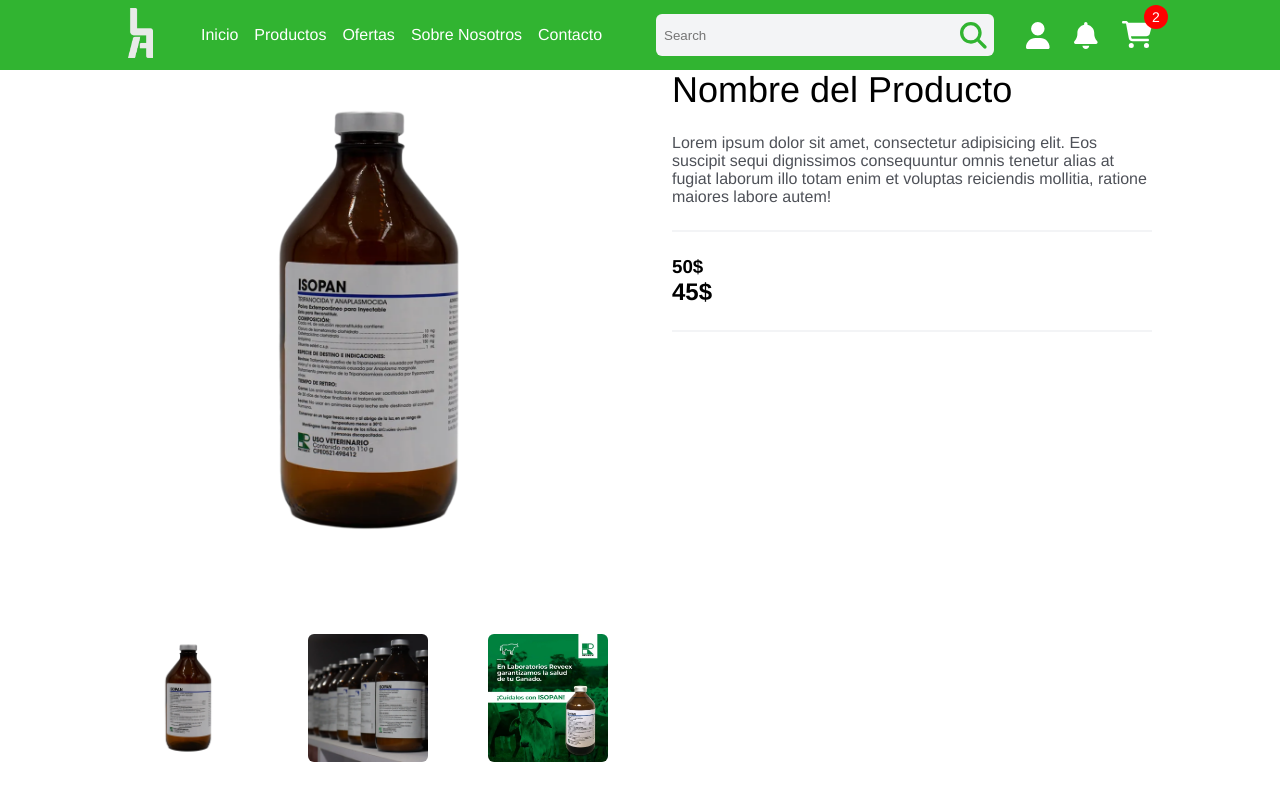
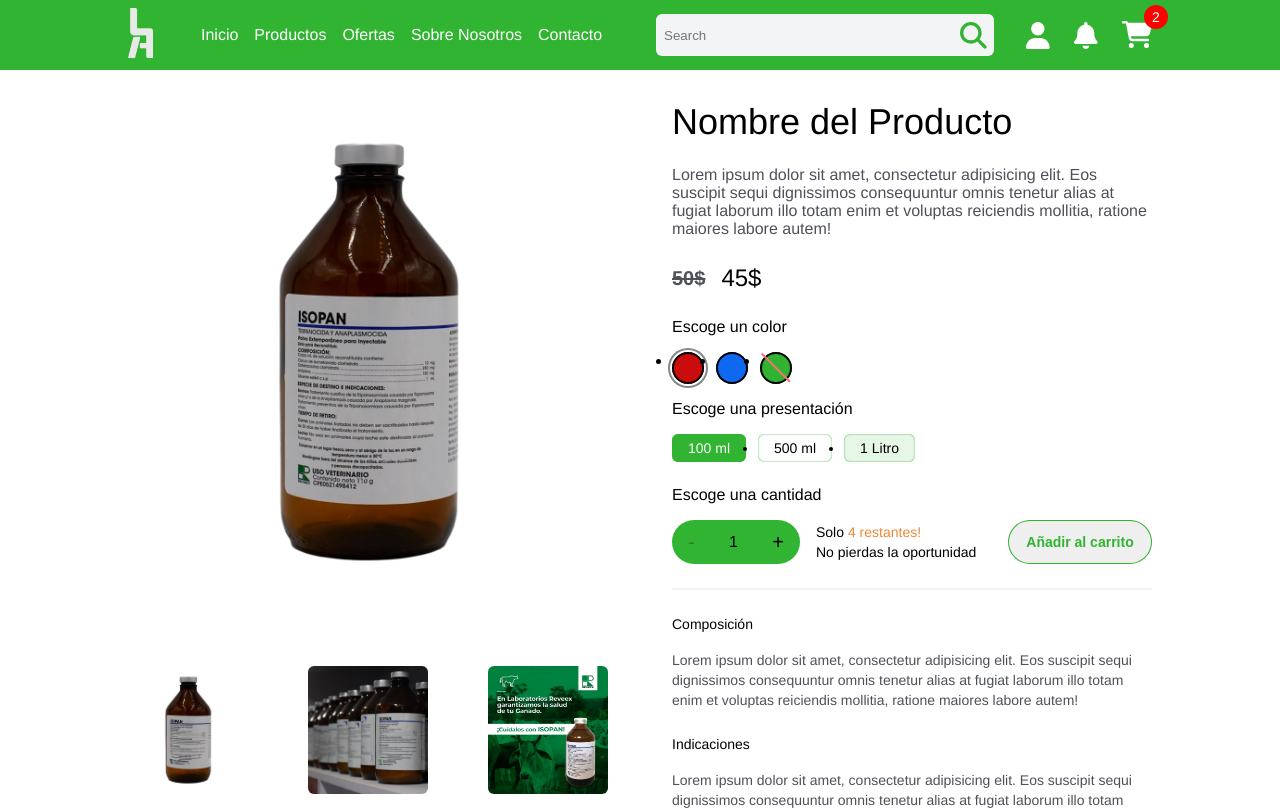
Before and after one commit to yealuis/LaFincaEcommerce, a Next.js app: page /productos/a in a window 1280 px wide. Shown: the top 810 px of the page. Built offline with nearby package versions, Linux system fonts and the light colour scheme.

Commit message:
continuacion de la pagina de producto, arreglo en el nombre de unos archivos y ajustes menores

```diff
--- a/src/app/productos/[slug]/page.js
+++ b/src/app/productos/[slug]/page.js
@@ -1,5 +1,7 @@
 import ProductImages from "@/components/ProductImages"
 import styles from "./page.module.css"
+import CustomizeProducts from "@/components/CustomizeProducts"
+import Add from "@/components/Add"
 
 const ProductSinglePage = () => {
   return (
@@ -12,12 +14,25 @@
       <div className={styles.productText}>
         <h1 className={styles.title}>Nombre del Producto</h1>
         <p className={styles.description}>Lorem ipsum dolor sit amet, consectetur adipisicing elit. Eos suscipit sequi dignissimos consequuntur omnis tenetur alias at fugiat laborum illo totam enim et voluptas reiciendis mollitia, ratione maiores labore autem!</p>
+        <div className={styles.priceDiv}>
+          <h3 className={styles.price}>50$</h3>
+          <h2 className={styles.discountPrice}>45$</h2>
+        </div>
+        <CustomizeProducts/>
+        <Add/>
         <div className={styles.divSeparator}/>
-        <div>
-          <h3>50$</h3>
-          <h2>45$</h2>
+        <div className={styles.productInfo}>
+          <h4 className={styles.secondaryTitle}>Composición</h4>
+          <p className={styles.description}>Lorem ipsum dolor sit amet, consectetur adipisicing elit. Eos suscipit sequi dignissimos consequuntur omnis tenetur alias at fugiat laborum illo totam enim et voluptas reiciendis mollitia, ratione maiores labore autem!</p>
         </div>
-        <div className={styles.divSeparator}/>
+        <div className={styles.productInfo}>
+          <h4 className={styles.secondaryTitle}>Indicaciones</h4>
+          <p className={styles.description}>Lorem ipsum dolor sit amet, consectetur adipisicing elit. Eos suscipit sequi dignissimos consequuntur omnis tenetur alias at fugiat laborum illo totam enim et voluptas reiciendis mollitia, ratione maiores labore autem!</p>
+        </div>
+        <div className={styles.productInfo}>
+          <h4 className={styles.secondaryTitle}>Administración</h4>
+          <p className={styles.description}>Lorem ipsum dolor sit amet, consectetur adipisicing elit. Eos suscipit sequi dignissimos consequuntur omnis tenetur alias at fugiat laborum illo totam enim et voluptas reiciendis mollitia, ratione maiores labore autem!</p>
+        </div>
       </div>
     </div>
   )
--- a/src/app/productos/[slug]/page.module.css
+++ b/src/app/productos/[slug]/page.module.css
@@ -5,6 +5,7 @@
   display: flex;
   flex-direction: column;
   gap: 4rem;
+  top: 2rem;
 
   @media (min-width: 768px) {
     padding-left: 2rem;
@@ -63,3 +64,32 @@
   background-color: #F3F4F6;
   height: 2px;
 }
+
+.priceDiv {
+  display: flex;
+  align-items: center;
+  gap: 1rem;
+}
+
+.price {
+  font-size: 1.25rem;
+  line-height: 1.75rem;
+  color: var(--fontGrey);
+  text-decoration: line-through;
+}
+
+.discountPrice {
+  font-weight: 500;
+  font-size: 1.5rem;
+  line-height: 2rem;
+}
+
+.productInfo {
+  font-size: 0.875rem;
+  line-height: 1.25rem;
+}
+
+.secondaryTitle {
+  margin-bottom: 1rem;
+  font-weight: 500;
+}
--- /dev/null
+++ b/src/components/Add.jsx
@@ -0,0 +1,36 @@
+'use client'
+import { useState } from "react"
+import styles from "./add.module.css"
+
+const Add = () => {
+  const stockNumber = 4
+  const [quantity, setQuantity] = useState(1)
+
+  const handleQuantity = (type) => {
+    if (type === "d" && quantity > 1) {
+      setQuantity((prev) => prev - 1)
+    }
+    if (type === "i" && quantity < stockNumber) {
+      setQuantity((prev) => prev + 1)
+    }
+  }
+
+  return (
+    <div className={styles.addContainer}>
+      <h4 className={styles.quantityTitle}>Escoge una cantidad</h4>
+      <div className={styles.quantityContainer}>
+        <div className={styles.quantityContainerDiv}>
+          <div className={styles.quantityButtons}>
+            <button className={styles.quantityButton} onClick={() => handleQuantity("d")} disabled={quantity <= 1}>-</button>
+            {quantity}
+            <button className={styles.quantityButton} onClick={() => handleQuantity("i")} disabled={quantity >= stockNumber}>+</button>
+          </div>
+          <div className={styles.quantityLeftInfo}>Solo <span style={{color:'#ed8936'}}>4 restantes!</span> <br />No pierdas la oportunidad</div>
+        </div>
+        <button className={styles.addButton}>Añadir al carrito</button>
+      </div>
+    </div>
+  )
+}
+
+export default Add
--- /dev/null
+++ b/src/components/CustomizeProducts.jsx
@@ -0,0 +1,26 @@
+import styles from "./customizeProducts.module.css"
+
+const CustomizeProducts = () => {
+  return (
+    <div className={styles.customizeContainer}>
+      <h4 className={styles.customizeTitle}>Escoge un color</h4>
+      <ul className={styles.chooseList}>
+        <li className={styles.chooseCircles}>
+          <div className={styles.chooseCirclesBorderBlue} />
+        </li>
+        <li className={`${styles.chooseCircles} ${styles.blue}`} ></li>
+        <li className={`${styles.chooseCircles} ${styles.notAllowed}`} >
+          <div className={styles.chooseCirclesBorderRed} />
+        </li>
+      </ul>
+      <h4 className={styles.customizeTitle}>Escoge una presentación</h4>
+      <ul className={styles.chooseList}>
+        <li className={`${styles.chooseSize}`}>100 ml</li>
+        <li className={`${styles.chooseSize} ${styles.chooseSizeNotSelected}`}>500 ml</li>
+        <li className={`${styles.chooseSize} ${styles.chooseSizeDisable}`}>1 Litro</li>
+      </ul>
+    </div>
+  )
+}
+
+export default CustomizeProducts
--- a/src/components/NavIcons.jsx
+++ b/src/components/NavIcons.jsx
@@ -32,8 +32,8 @@
         </div>
       )}
       <FontAwesomeIcon icon={faBell} className={styles.awesomeIcons} />
-      <div className={styles.cartContainer}>
-        <FontAwesomeIcon icon={faCartShopping} className={styles.awesomeIcons} onClick={() => setIsCartOpen((prev) => !prev)} />
+      <div className={styles.cartContainer} onClick={() => setIsCartOpen((prev) => !prev)}>
+        <FontAwesomeIcon icon={faCartShopping} className={styles.awesomeIcons} />
         <div className={styles.cartCounter}>
           2
           {/*counter*/}
--- a/src/components/SearchBar.jsx
+++ b/src/components/SearchBar.jsx
@@ -13,7 +13,7 @@
     const name = formData.get("name")
 
     if (name) {
-      router.push(`/list?name=${name}`)
+      router.push(`/productos?name=${name}`)
     }
   }
 
--- /dev/null
+++ b/src/components/add.module.css
@@ -0,0 +1,68 @@
+.addContainer {
+  display: flex;
+  flex-direction: column;
+  gap: 1rem;
+}
+
+.quantityTitle {
+  font-weight: 500;
+}
+
+.quantityContainer {
+  display: flex;
+  justify-content: space-between;
+}
+
+.quantityContainerDiv {
+  display: flex;
+  align-items: center;
+  gap: 1rem;
+}
+
+.quantityButtons {
+  background-color: var(--lafincaGreen);
+  padding: 0.5rem 1rem;
+  border-radius: 1.5rem;
+  display: flex;
+  align-items: center;
+  justify-content: space-between;
+  width: 8rem;
+}
+
+.quantityButton {
+  cursor: pointer;
+  font-size: 1.25rem;
+  line-height: 1.75rem;
+  border: none;
+  background-color: transparent;
+}
+
+.quantityLeftInfo {
+  font-size: 0.875rem;
+  line-height: 1.25rem;
+}
+
+.addButton {
+  width: 9rem;
+  font-size: 0.875rem;
+  line-height: 1.25rem;
+  border-radius: 1.5rem;
+  border: none;
+  padding: 0.5rem 1rem;
+  box-shadow: inset 0 0 0 1px var(--lafincaGreen);
+  color: var(--lafincaGreen);
+  font-weight: 600;
+  cursor: pointer;
+}
+
+.addButton:hover {
+  background-color: var(--lafincaGreen);
+  color: white;
+}
+
+.addButtonDisable {
+  cursor: not-allowed;
+  background-color: var(--lafincaLightGreen);
+  box-shadow: inset 0 0 0 0px ;
+  color: black;
+}
--- /dev/null
+++ b/src/components/customizeProducts.module.css
@@ -0,0 +1,85 @@
+.customizeContainer {
+  display: flex;
+  flex-direction: column;
+  gap: 1rem;
+}
+
+.customizeTitle {
+  font-weight: 500;
+}
+
+.chooseList {
+  display: flex;
+  align-items: center;
+  gap: 0.75rem;
+}
+
+.chooseCircles {
+  width: 2rem;
+  height: 2rem;
+  border-radius: 9999px;
+  box-shadow: inset 0 0 0 2px black;
+  cursor: pointer;
+  position: relative;
+  background-color: rgb(202, 12, 12);
+
+}
+
+.blue {
+  background-color: rgb(15, 105, 240);
+}
+
+.notAllowed {
+  cursor: not-allowed;
+  background-color: var(--lafincaGreen);
+
+}
+
+.chooseCirclesBorderBlue {
+  position: absolute;
+  width: 2.5rem;
+  height: 2.5rem;
+  border-radius: 9999px;
+  box-shadow: inset 0 0 0 2px rgb(130, 136, 138);
+  top: 50%;
+  left: 50%;
+  transform: translate(-50%, -50%);
+}
+
+.chooseCirclesBorderRed {
+  position: absolute;
+  width: 2.5rem;
+  height: 2px;
+  background-color: #F87171;
+  rotate: 45deg;
+  top: 50%;
+  transform: translate(-10%, 100%);
+}
+
+.chooseSize {
+  box-shadow: inset 0 0 2px var(--lafincaGreen);
+  background-color: var(--lafincaGreen);
+  color: white;
+  border-radius: 0.375rem;
+  padding: 0.25rem 1rem;
+  font-size: 0.875rem;
+  line-height: 1.25rem;
+  cursor: pointer;
+}
+
+.chooseSizeNotSelected {
+  color: black;
+  background-color: white;
+}
+
+.chooseSizeNotSelected:hover {
+  color: white;
+  background-color: var(--lafincaGreen);
+}
+
+.chooseSizeDisable {
+  background-color: var(--lafincaLightGreen);
+  box-shadow: inset 0 0 2px var(--lafincaGreen);
+  cursor: not-allowed;
+  color: black;
+}
--- a/src/components/navbar.module.css
+++ b/src/components/navbar.module.css
@@ -151,6 +151,7 @@
 
 .cartContainer {
   position: relative;
+  cursor: pointer;
 }
 
 .cartCounter {
```
Also changed, not shown: src/components/CategoryList.jsx (+7 -7 lines), src/components/CostumizeProducts.jsx (deleted, +0 -7 lines), src/components/costumizeProducts.module.css (deleted).
